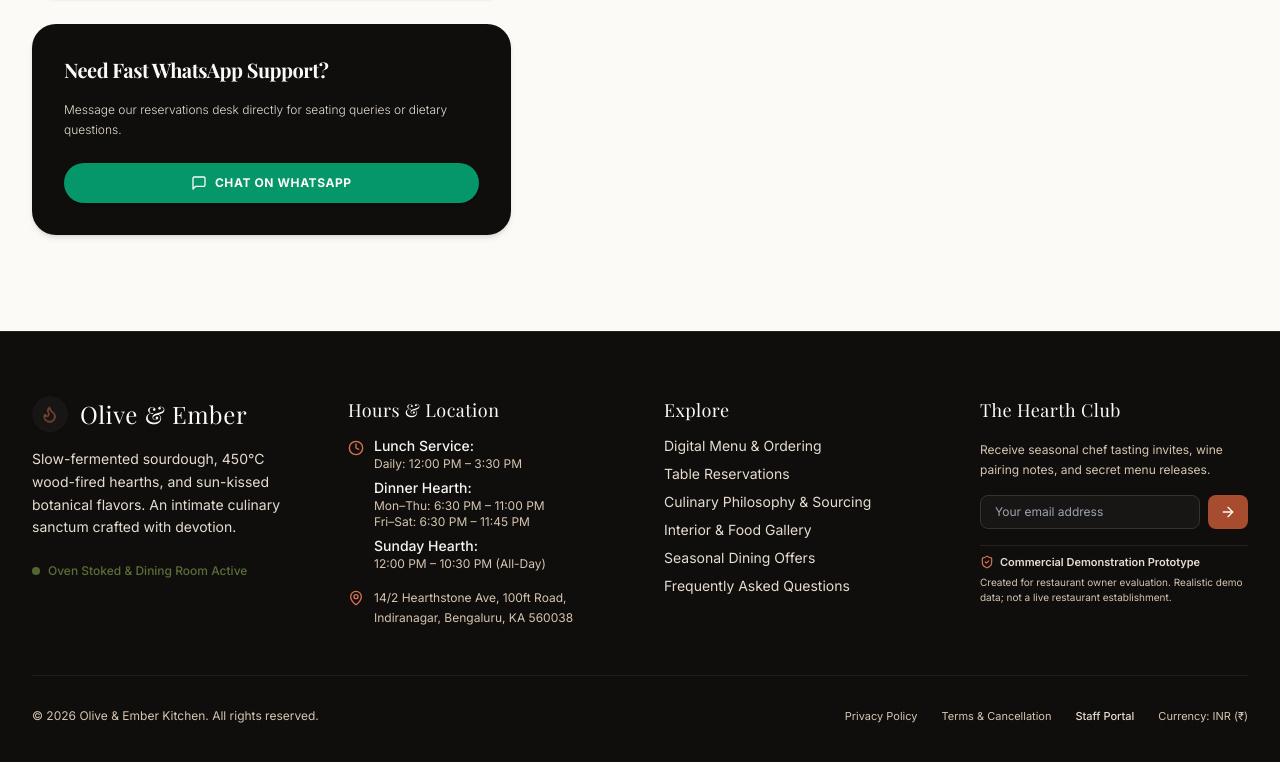
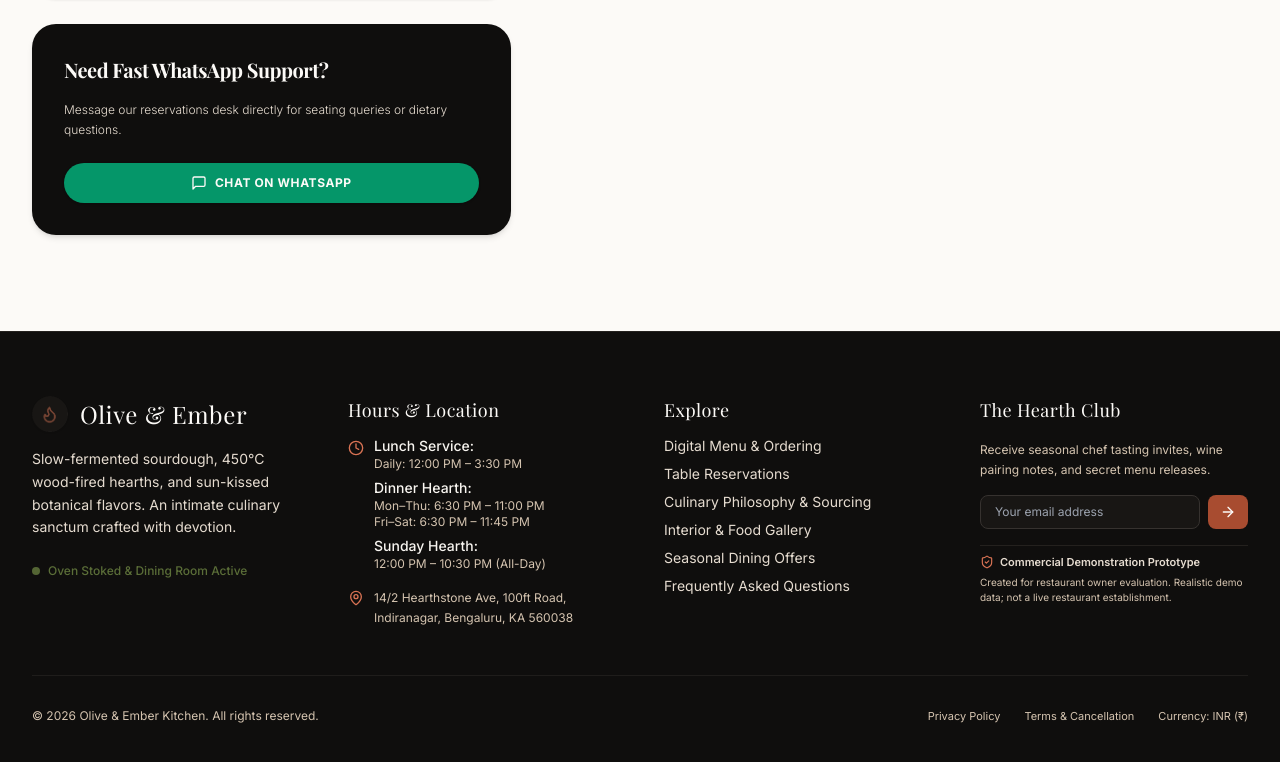
Before and after one commit to raghav-heda/olive-and-ember-restaurant, a Next.js app: page /contact in a window 1280 px wide. Shown: the part 1067-1829 px from the top of the page. Built offline with nearby package versions, Linux system fonts and the light colour scheme; a web font is replaced by a local one.

Commit message:
fix(footer): remove public Staff Portal link from customer-facing footer

```diff
--- a/src/components/layout/Footer.tsx
+++ b/src/components/layout/Footer.tsx
@@ -168,12 +168,6 @@ export function Footer() {
             <Link href="/terms" className="hover:text-ivory-200 transition-colors">
               Terms &amp; Cancellation
             </Link>
-            <Link
-              href="/admin/login"
-              className="text-ivory-300 hover:text-terracotta-400 transition-colors font-medium"
-            >
-              Staff Portal
-            </Link>
             <span>Currency: INR (₹)</span>
           </div>
         </div>
```
Also changed, not shown: 1 other file (tests, documents, lock files or other folders).
